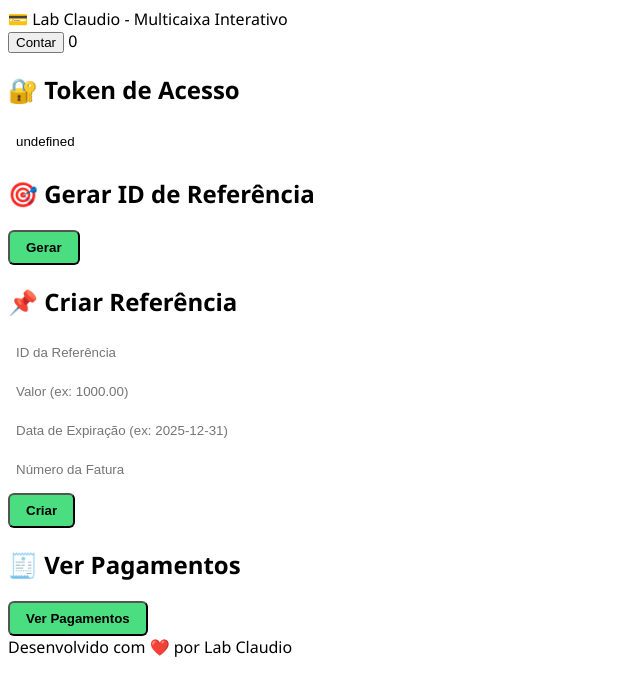
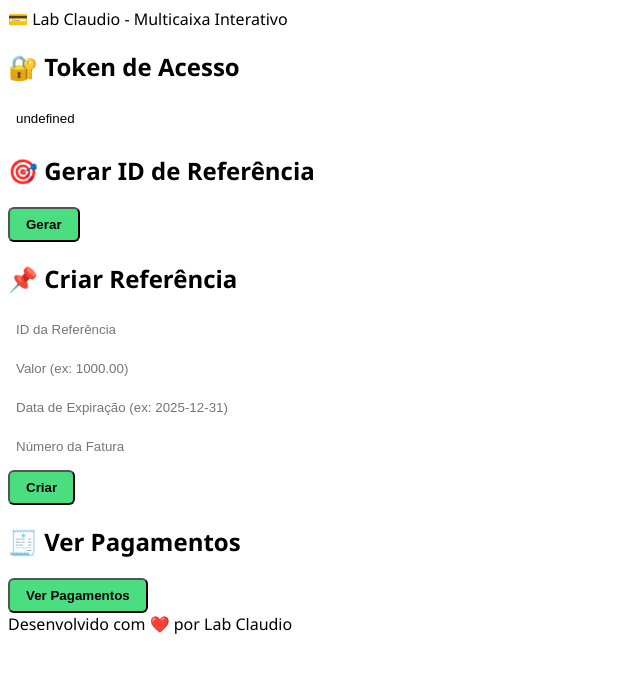
Before and after one commit to Wolf-Quiteque/lab-claudio, a plain HTML site: page index.html in a window 1280 px wide. Shown: the whole page, without its empty margins (0-640 px from the left). Drawn offline with nearby package versions, Linux system fonts and the light colour scheme.

Commit message:
update index.html

```diff
--- a/index.html
+++ b/index.html
@@ -16,12 +16,6 @@
 
   <main class="p-6 space-y-6" x-data="labClaudioApp()">
     <section class="bg-white bg-opacity-10 p-6 rounded-lg shadow-md">
-      <div x-data="{ count: 0 }">
-  <button @click="count++">Contar</button>
-  <span x-text="count"></span>
-</div>
-
-
 
       <h2 class="text-xl mb-4 font-semibold">🔐 Token de Acesso</h2>
       <input x-model="token" class="input" placeholder="Cole seu Token aqui" />
```
